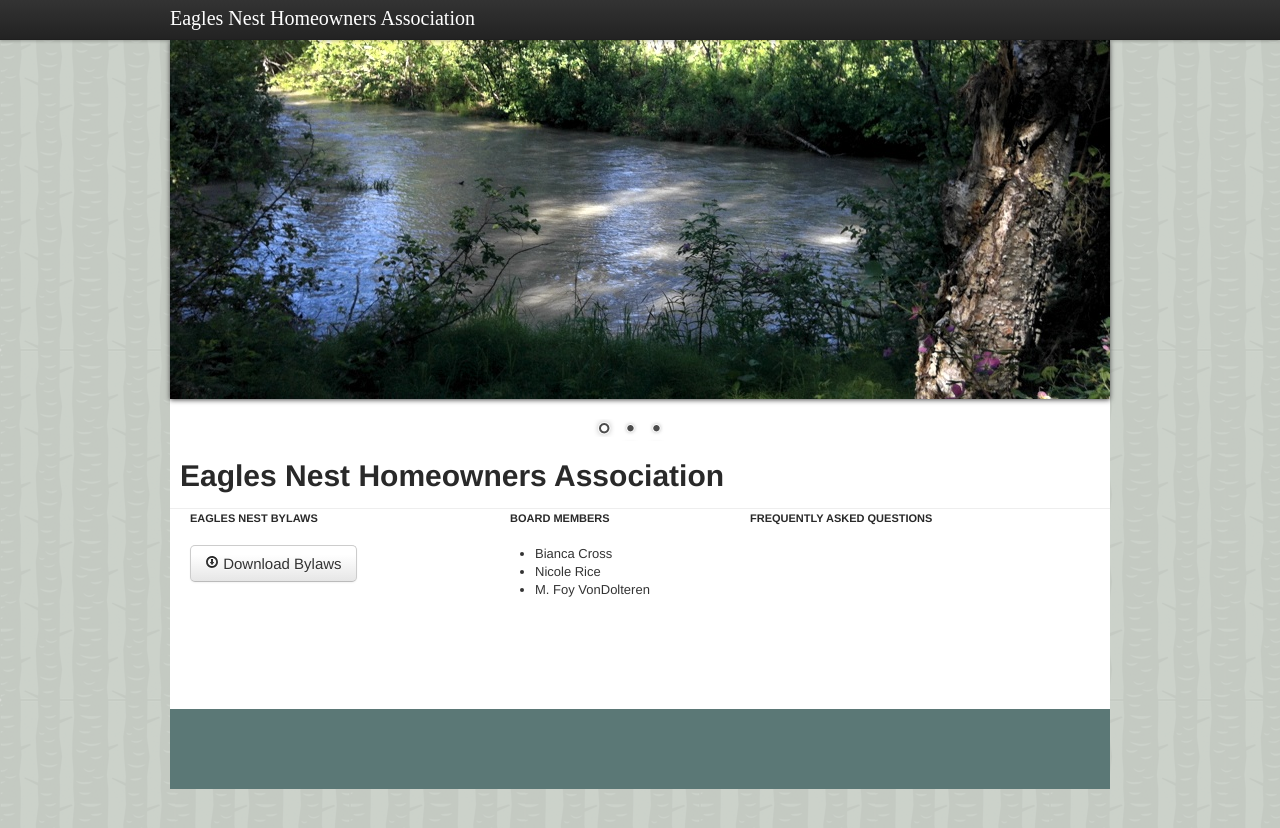
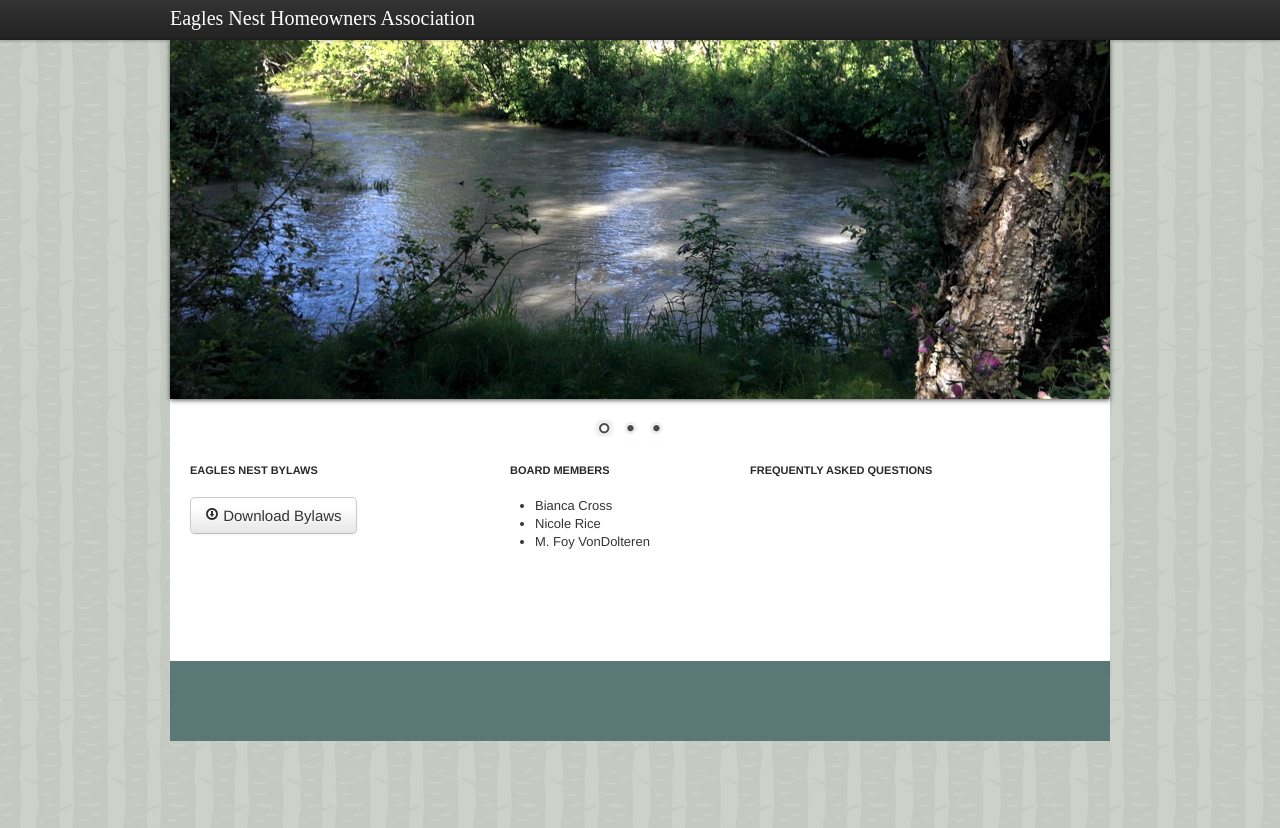
Before and after one commit to thesurlydev/eaglesnest-hoa.net, a Jekyll site: the page built from index.markdown, in a window 1280 px wide. Shown: the top 828 px of the page. Built offline with Jekyll 4.4.1, drawn with Linux system fonts in a browser that asks for light colours; some web fonts are replaced; Markdown is read by kramdown in place of the engine named in the settings.

Commit message:
updated title

```diff
--- a/_layouts/default.html
+++ b/_layouts/default.html
@@ -50,14 +50,7 @@
                 </div>
             </div>
         </div>
-        {% if page.title %}
-        <div class="page-header">
-            <h1>{{ page.title }}{% if page.subtitle %}
-                <small>{{ page.subtitle }}</small>
-                {% endif %}
-            </h1>
-        </div>
-        {% endif %}
+
         <div class="main-content">
             {{ content }}
         </div>
```
